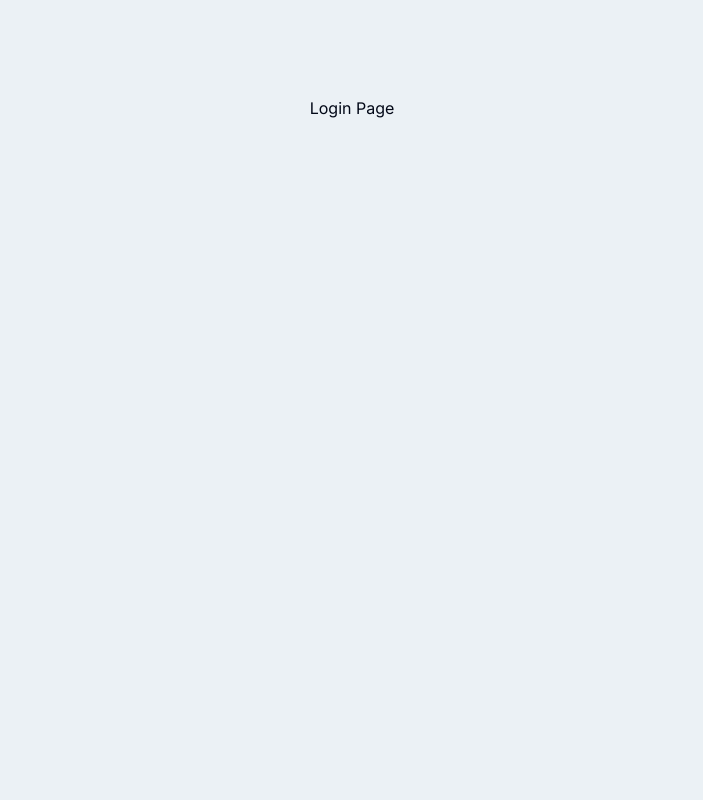
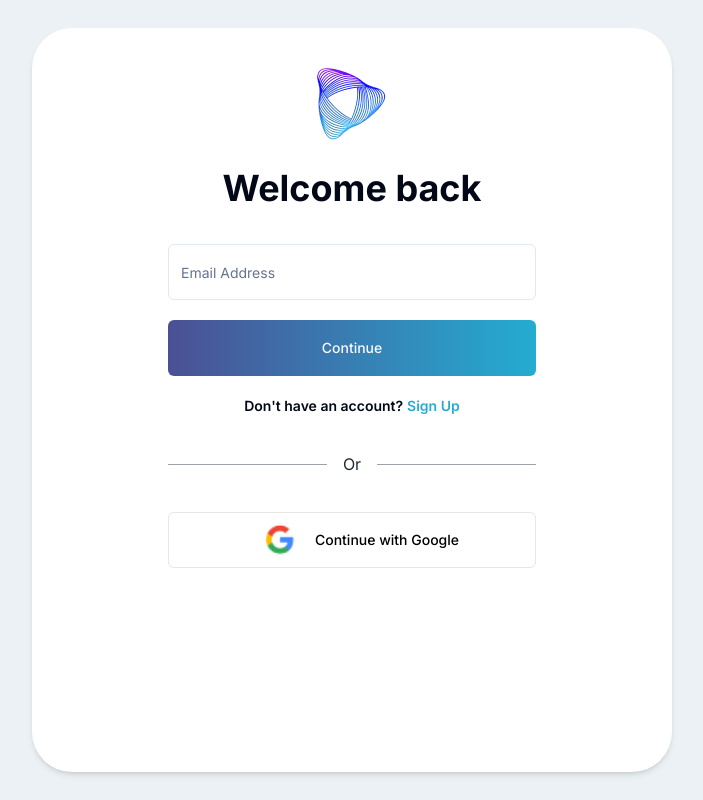
Before and after one commit to aminupy/AIToolsBox, a Next.js app in the folder clients/WebApplication/: page /login in a window 1280 px wide. Shown: the whole page, without its empty margins (288-991 px from the left). Built offline with nearby package versions, Linux system fonts and the light colour scheme.

Commit message:
Add login page

```diff
--- a/clients/WebApplication/src/app/(auth)/components/Form.tsx
+++ b/clients/WebApplication/src/app/(auth)/components/Form.tsx
@@ -8,6 +8,7 @@ import { MdVisibility, MdVisibilityOff } from "react-icons/md";
 import { useRouter } from "next/navigation";
 import useUserStore from "@/lib/store/userStore";
 import { Dispatch, SetStateAction } from "react";
+import Link from "next/link";
 
 type Inputs = {
   email: string;
@@ -108,7 +109,7 @@ export default function Form({ setSignUpState, formName }: FormProps) {
             {isEmailValid && (
               <div
                 onClick={handleEmailChange}
-                className="absolute top-0 right-0 text-blue mt-4 mr-5 cursor-pointer"
+                className="absolute top-0 right-0 text-purple mt-4 mr-5 cursor-pointer"
               >
                 Edit
               </div>
@@ -141,6 +142,13 @@ export default function Form({ setSignUpState, formName }: FormProps) {
                 )}
               </div>
             </div>
+            {formName === "login" && (
+              <div className="mt-3 ml-1 mb-1">
+                <Link href="/" className="text-sm text-purple font-semibold">
+                  Forget Password?
+                </Link>
+              </div>
+            )}
           </div>
         )}
       </div>
@@ -149,14 +157,12 @@ export default function Form({ setSignUpState, formName }: FormProps) {
         {formName === "signup"
           ? "Already have an account?"
           : "Don't have an account?"}
-        <span
-          onClick={() =>
-            router.push(formName === "signup" ? "/login" : "/signup")
-          }
+        <Link
+          href={formName === "signup" ? "/login" : "/signup"}
           className="text-blue cursor-pointer ml-1"
         >
           {formName === "signup" ? "Login" : "Sign Up"}
-        </span>
+        </Link>
       </p>
       <div className="relative flex items-center w-full my-4">
         <div className="flex-grow border-t border-gray-400"></div>
--- a/clients/WebApplication/src/app/(auth)/login/page.tsx
+++ b/clients/WebApplication/src/app/(auth)/login/page.tsx
@@ -1,7 +1,20 @@
+import Image from "next/image";
+import Form from "../components/Form";
+
 export default function Login() {
   return (
-    <main className="flex min-h-screen flex-col items-center justify-between p-24">
-      Login Page
+    <main className="h-screen flex justify-center items-center">
+      <div className="h-full sm:h-[93%] w-full sm:w-[40rem] bg-white sm:rounded-5xl shadow-md">
+        <div className="flex flex-col items-center">
+          <div className="pt-10">
+            <Image src="/Logo.png" width={70} height={70} alt="Logo" />
+          </div>
+          <h2 className="text-4xl font-bold mt-7">Welcome back</h2>
+          <div className="w-80 sm:w-[30rem] mg:w-80 lg:w-[23rem] 2xl:w-[28rem]">
+            <Form formName="login" />
+          </div>
+        </div>
+      </div>
     </main>
   );
 }
--- a/clients/WebApplication/src/app/(auth)/signup/components/SignUp.tsx
+++ b/clients/WebApplication/src/app/(auth)/signup/components/SignUp.tsx
@@ -9,7 +9,7 @@ interface SignUpProps {
 export default function SignUp({ setSignUpState }: SignUpProps) {
   return (
     <main className="flex mg:flex-row h-screen justify-center items-center">
-      <div className="h-full mg:h-[90%] w-full mg:w-9/12 mg:bg-gradient-360 shadow-md mg:rounded-5xl mg:rounded-r-6xl">
+      <div className="h-full mg:h-[90%] w-full mg:w-9/12 mg:bg-gradient-360 shadow-xl mg:rounded-5xl mg:rounded-r-6xl">
         <div className="h-full flex flex-col mg:flex-row justify-between">
           <div className="text-white bg-custom-gradient mg:bg-none flex flex-col items-center h-[60%] mg:w-[45%] pt-10 mg:pt-28">
             <div className="flex flex-col items-center gap-5 mg:gap-14">
@@ -28,7 +28,7 @@ export default function SignUp({ setSignUpState }: SignUpProps) {
               <p>All You Need In a Box!</p>
             </div>
           </div>
-          <div className="bg-[#4B5094] mg:bg-white overflow-y-hidden  mg:rounded-5xl w-full mg:w-[55%]">
+          <div className="bg-[#4B5094] mg:bg-white overflow-y-hidden mg:rounded-5xl w-full mg:w-[55%]">
             <div className="h-screen mg:h-full w-full bg-white rounded-t-5xl mg:rounded-5xl flex flex-col items-center">
               <div className="pt-7 hidden mg:block">
                 <Image src="/Logo.png" width={70} height={70} alt="Logo" />
```
